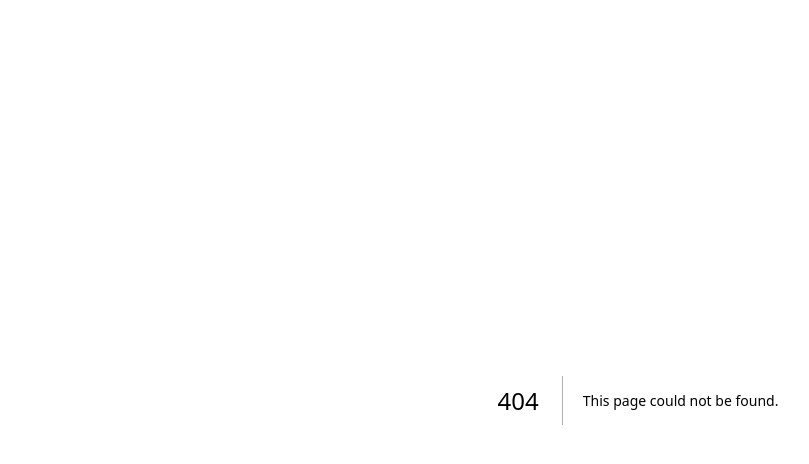
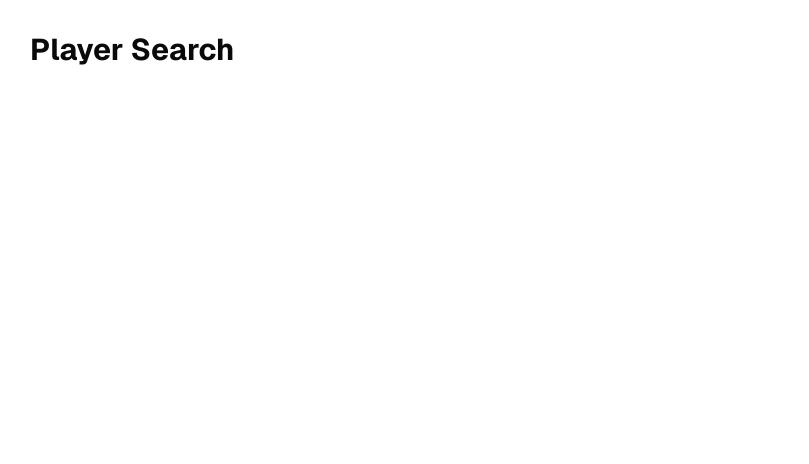
Before and after one commit to AlexTarima/CEN3031_Project_Ball_Knower, a Next.js app: page /players in a window 1280 px wide. Before the commit this address had no page. Shown: the top 464 px of the page, without its empty margins (2-811 px from the left). Built offline with nearby package versions, Linux system fonts and the light colour scheme.

Commit message:
created Player Search page

```diff
--- /dev/null
+++ b/app/players/page.tsx
@@ -0,0 +1,7 @@
+export default function PlayersPage() {
+    return (
+        <main className="min-h-screen p-8">
+            <h1 className="text-3xl font-bold">Player Search</h1>
+        </main>
+    );
+}
```
Also changed, not shown: 1 other file (tests, documents, lock files or other folders).
